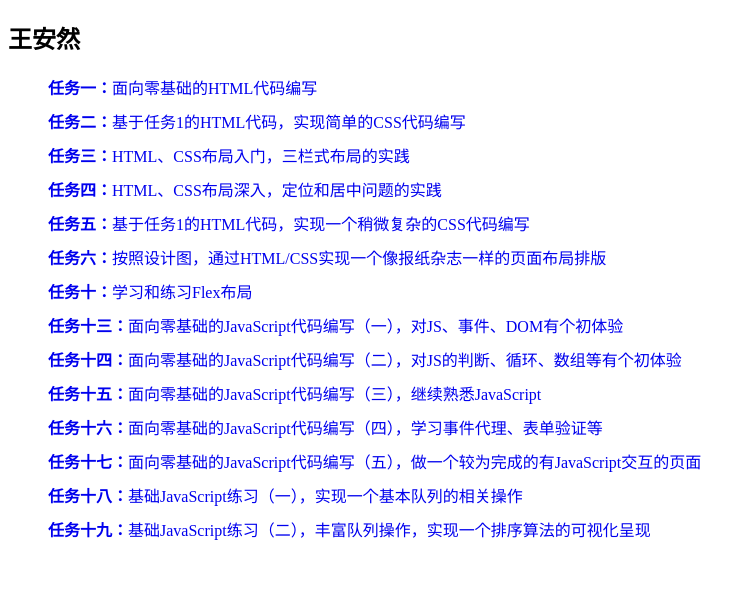
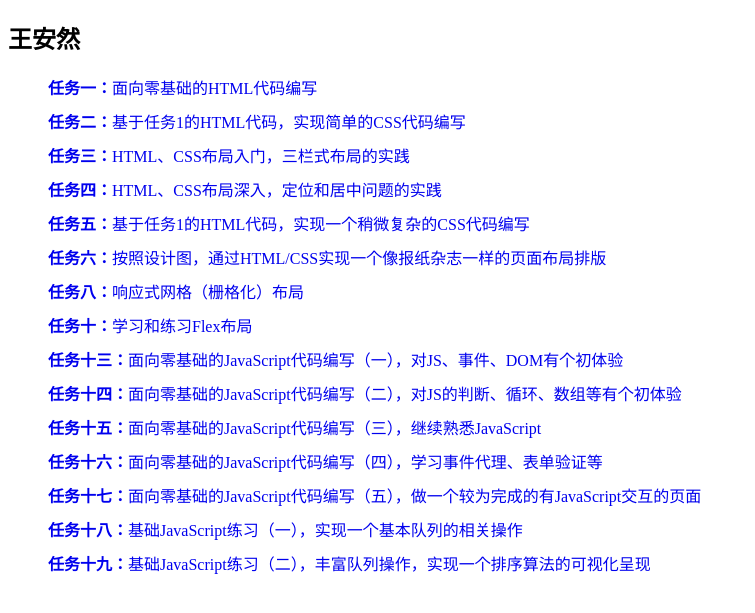
Before and after one commit to IRIFE/IRIFE.github.io, a Jekyll site: the page anran.html, which Jekyll copies as it is, in a window 1280 px wide. Shown: the top 613 px of the page, without its empty margins (0-755 px from the left). Built offline with Jekyll 4.4.1, drawn with Linux system fonts in a browser that asks for light colours.

Commit message:
modify anran.html

```diff
--- a/anran.html
+++ b/anran.html
@@ -27,6 +27,8 @@
     	<li class="li-list"><a href="https://IRIFE.github.io/ife/anran/task5/task5.html"><b>任务五：</b>基于任务1的HTML代码，实现一个稍微复杂的CSS代码编写</a></li>
         <li class="li-list"><a href="https://IRIFE.github.io/ife/anran/task6/task6.html"><b>
       	任务六：</b>按照设计图，通过HTML/CSS实现一个像报纸杂志一样的页面布局排版</a></li>
+        <li class="li-list"><a href="https://IRIFE.github.io/ife/anran/task8/task8.html"><b>
+        任务八：</b>响应式网格（栅格化）布局</a></li>
         <li class="li-list"><a href="https://IRIFE.github.io/ife/anran/task10/task10.html"><b>
         任务十：</b>学习和练习Flex布局</a></li>
 
```
